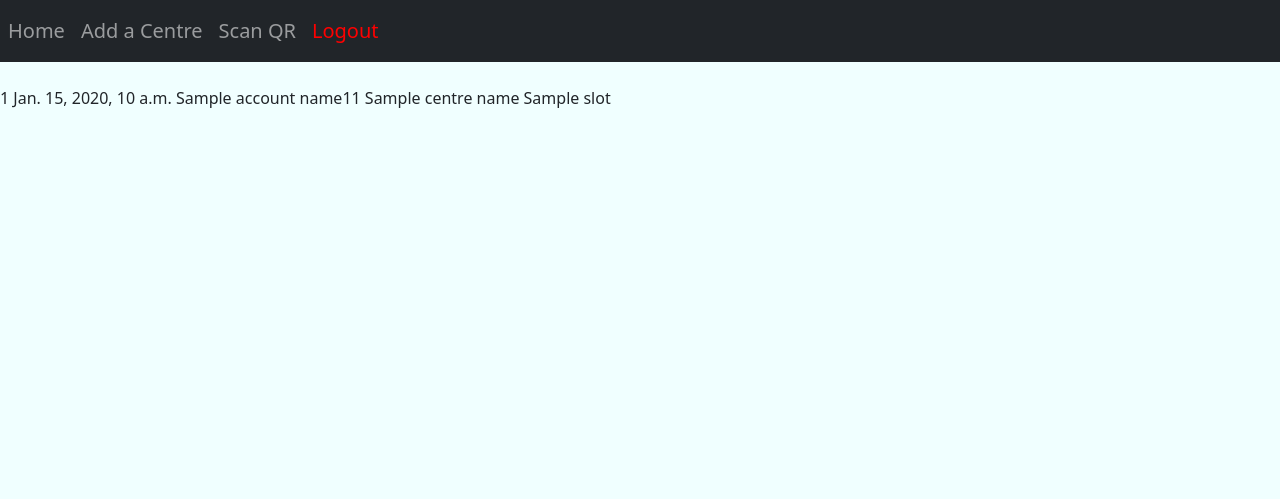
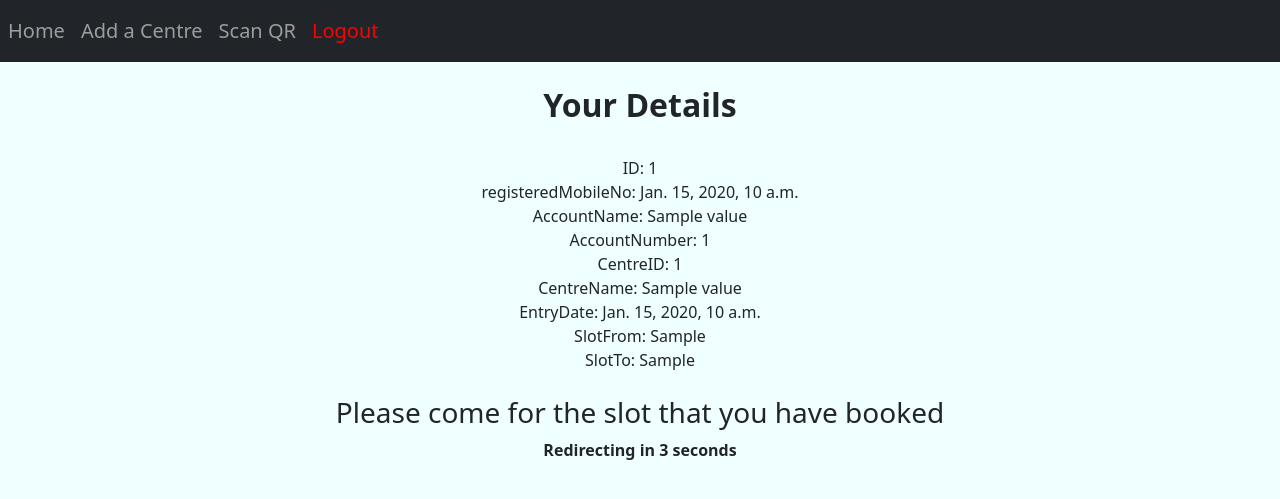
Before and after one commit to phandavinci/bookmyvax, a Django app: template adminpage/templates/base/confirmvaccination.html in a window 1280 px wide. Shown: the top 499 px of the page. Run offline with Django 4.2, Linux system fonts and the light colour scheme; the template is opened without the code that fills it: most values are stand-ins (such as "Sample title", 1, 10 or a date in 2020); parts of the project's set-up code (start-up, migrations or seed data) failed here and were passed over.

Commit message:
completed this page

```diff
--- a/adminpage/templates/base/confirmvaccination.html
+++ b/adminpage/templates/base/confirmvaccination.html
@@ -1,16 +1,80 @@
 {% extends 'base/adminmain.html' %}
-
 
 {% block content %}
 
+<script>
+    // Reusable countdown function
+    function startCountdownAndRedirect(seconds, redirectUrl) {
+        let countdown = seconds;
+
+        function updateCountdown() {
+            countdown--;
+            const countdownDisplay = document.getElementById('countdown');
+            countdownDisplay.textContent = countdown;
+            if (countdown <= 0) {
+                window.location.href = redirectUrl; // Redirect after countdown
+            }
+        }
+
+        // Initial countdown display
+        updateCountdown();
+
+        // Update countdown every second
+        setInterval(updateCountdown, 1000);
+    }
+
+    // Call the function with desired values
+</script>
+
 <center style='text-align:center;'>
 
+{% if valid != -1 %}
+
+    <h2><b>Your Details</b></h2><br>
+    ID: {{values.id}}<br>
+    registeredMobileNo: {{values.registeredMobileNo}}<br>
+    AccountName: {{values.accountName}}<br>
+    AccountNumber: {{values.accountNumber}}<br>
+    CentreID: {{values.centreId}}<br>
+    CentreName: {{values.centreName}}<br>
+    EntryDate: {{values.entryDate}}<br>
+    SlotFrom: {{values.slotFr}}<br>
+    SlotTo: {{values.slotTo}}<br><br>
+
+    {% if valid == 1 %}
+
+        <form method="POST">
+            <input type="hidden" name="id" value='{{values.id}}'>
+            <center class='form-signin'>
+                <input type="submit" class="w-100 btn btn-lg btn-success" value='Confirm'>
+            </center>
+        </form>
+    {% elif valid == 2%}
+        <h1>This entry is expired</h1>
+        <p><b>Redirecting in <span id="countdown">10</span> seconds</b></p>
+        <script>
+            // Call the function with desired values
+            startCountdownAndRedirect(10, 'scanqr');
+        </script>
+    {% else %}
+        <h3>Please come for the slot that you have booked</h3>
+        <p><b>Redirecting in <span id="countdown">10</span> seconds</b></p>
+        <script>
+            // Call the function with desired values
+            startCountdownAndRedirect(10, 'scanqr');
+        </script>
+    {% endif %}
+
+{% else %}
+
+    <h1>This QR code doesn't valid, please make sure you are scanning with the correct QR code</h1>
+    <p><b>Redirecting in <span id="countdown">10</span> seconds</b></p>
+    <script>
+        // Call the function with desired values
+        startCountdownAndRedirect(10, 'scanqr');
+    </script>
+{% endif %}
 
 </center>
-{{id}}
-{{registeredMobileNo}}
-
-{{accountName}}{{accountNumber}}{{centreId}} {{centreName}} {{slot}}
-
 
 {% endblock content %}
```
